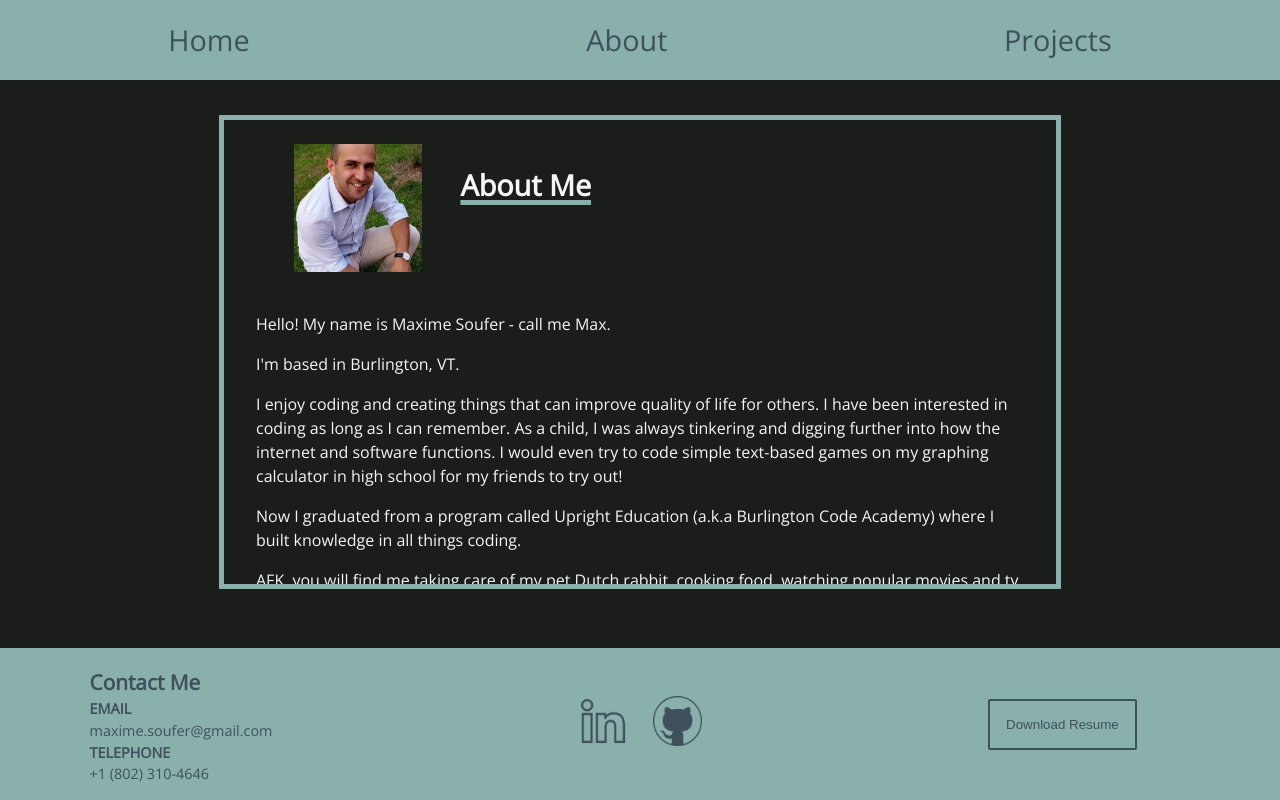
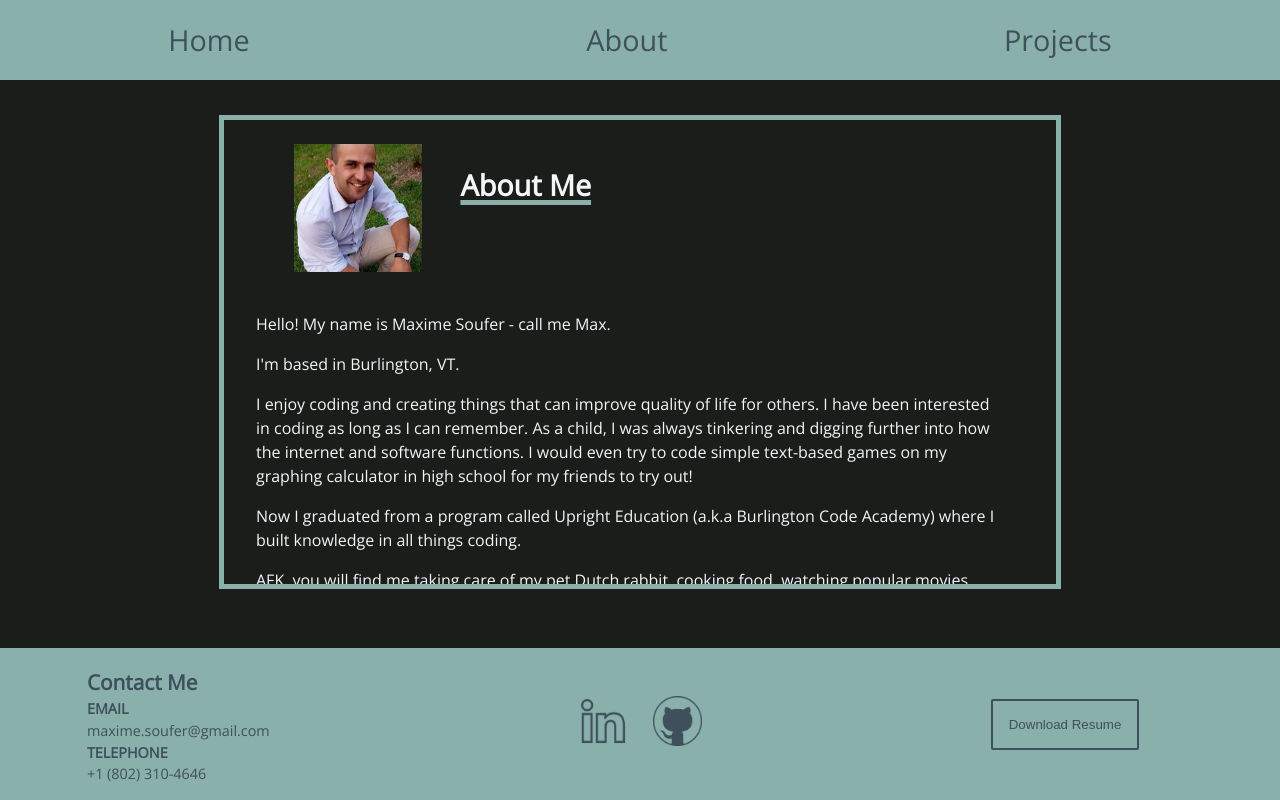
Before and after one commit to MaxS713/react-portfolio-MaxS713, a React (Create React App) app: page /About in a window 1280 px wide. Built offline with nearby package versions, Linux system fonts and the light colour scheme.

Commit message:
fix small margin issue

```diff
--- a/package.json
+++ b/package.json
@@ -4,8 +4,8 @@
   "private": true,
   "dependencies": {
     "@testing-library/jest-dom": "^5.16.4",
-    "@testing-library/react": "^13.1.1",
-    "@testing-library/user-event": "^14.1.1",
+    "@testing-library/react": "^13.2.0",
+    "@testing-library/user-event": "^14.2.0",
     "all": "^0.0.0",
     "react": "^18.1.0",
     "react-dom": "^18.1.0",
@@ -37,6 +37,6 @@
   },
   "devDependencies": {
     "react-scripts": "^5.0.1",
-    "eslint": "^8.14.0"
+    "eslint": "^8.15.0"
   }
 }
--- a/src/components/Footer.css
+++ b/src/components/Footer.css
@@ -53,6 +53,7 @@
   justify-content: center;
   align-items: center;
   gap: 2vw;
+  margin:0 0.5rem;
 }
 
 #footer img {
--- a/src/components/pages/About.css
+++ b/src/components/pages/About.css
@@ -12,6 +12,11 @@
   overflow-x: hidden;
   overflow-y: auto;
 }
+
+.info-box p {
+  margin-right: 1.5rem;
+}
+
 
 @media screen and (max-height: 625px) {
   .info-box{
--- a/src/components/pages/Projects.css
+++ b/src/components/pages/Projects.css
@@ -11,6 +11,10 @@
   max-width:60vw;
   overflow-x: hidden;
   overflow-y: auto;
+}
+
+.projects-box p {
+  margin-right: 1.5rem;
 }
 
 @media screen and (max-height: 600px) {
```
Also changed, not shown: 1 other file (tests, documents, lock files or other folders).
